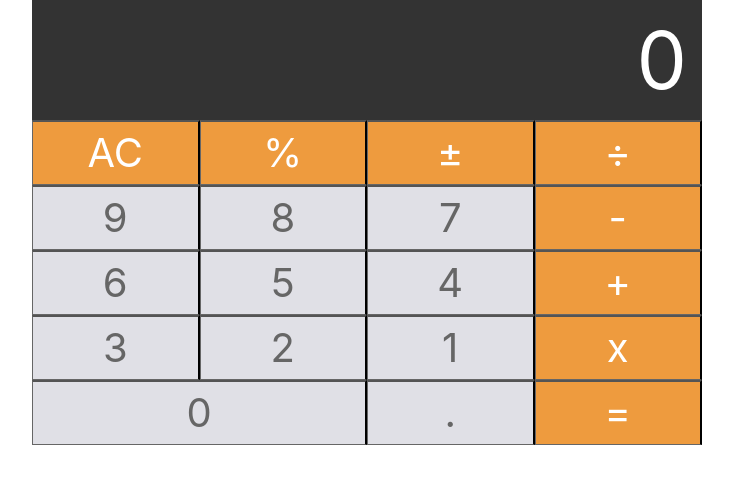
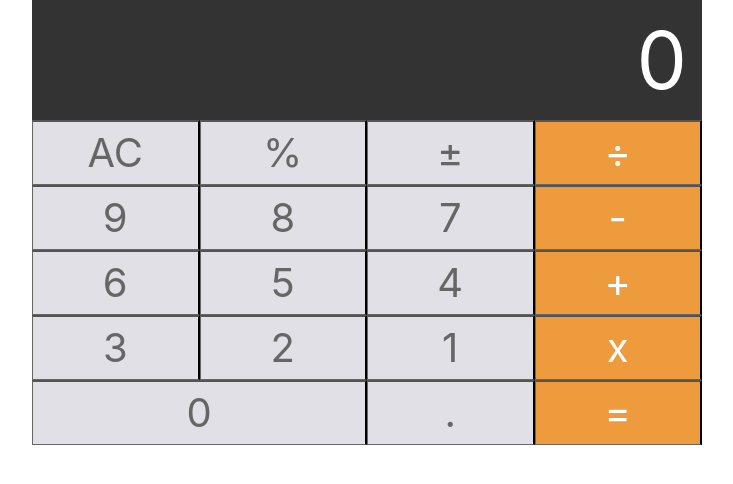
Before and after one commit to VictoriaBuchanan27/Calculator, a React (Create React App) app: page / in a window 1280 px wide. Shown: the top 484 px of the page, without its empty margins (209-942 px from the left). Built offline with nearby package versions, Linux system fonts and the light colour scheme.

Commit message:
Fixed the layout of the buttons of the caluculator

```diff
--- a/src/components/operators.js
+++ b/src/components/operators.js
@@ -3,10 +3,10 @@ import React from "react";
 const IfWaiting = (props) => {
 
     if (!props.stateOfWaitin) {
-        return <button className="button col-3 orange" value='AC' onClick={props.handleClick}>AC</button>
+        return <button className="button col-3" value='AC' onClick={props.handleClick}>AC</button>
     }
     else {
-        return  <button className="button col-3 orange" value='C' onClick={props.handleClick}>C</button>
+        return  <button className="button col-3" value='C' onClick={props.handleClick}>C</button>
     }
 }
 
@@ -15,8 +15,8 @@ const Operators =(props)=>{
     return(
         <>
             { IfWaiting(props) }
-            <button className="button col-3 orange" value='%' onClick={props.handleClick} > % </button>
-            <button className="button col-3 orange" value="±" onClick={props.handleClick} > ± </button>
+            <button className="button col-3" value='%' onClick={props.handleClick} > % </button>
+            <button className="button col-3" value="±" onClick={props.handleClick} > ± </button>
             <button className="button col-3 orange" value='÷' onClick={props.handleClick} > ÷ </button>
 
         </>
```
Also changed, not shown: 1 other file (tests, documents, lock files or other folders).
